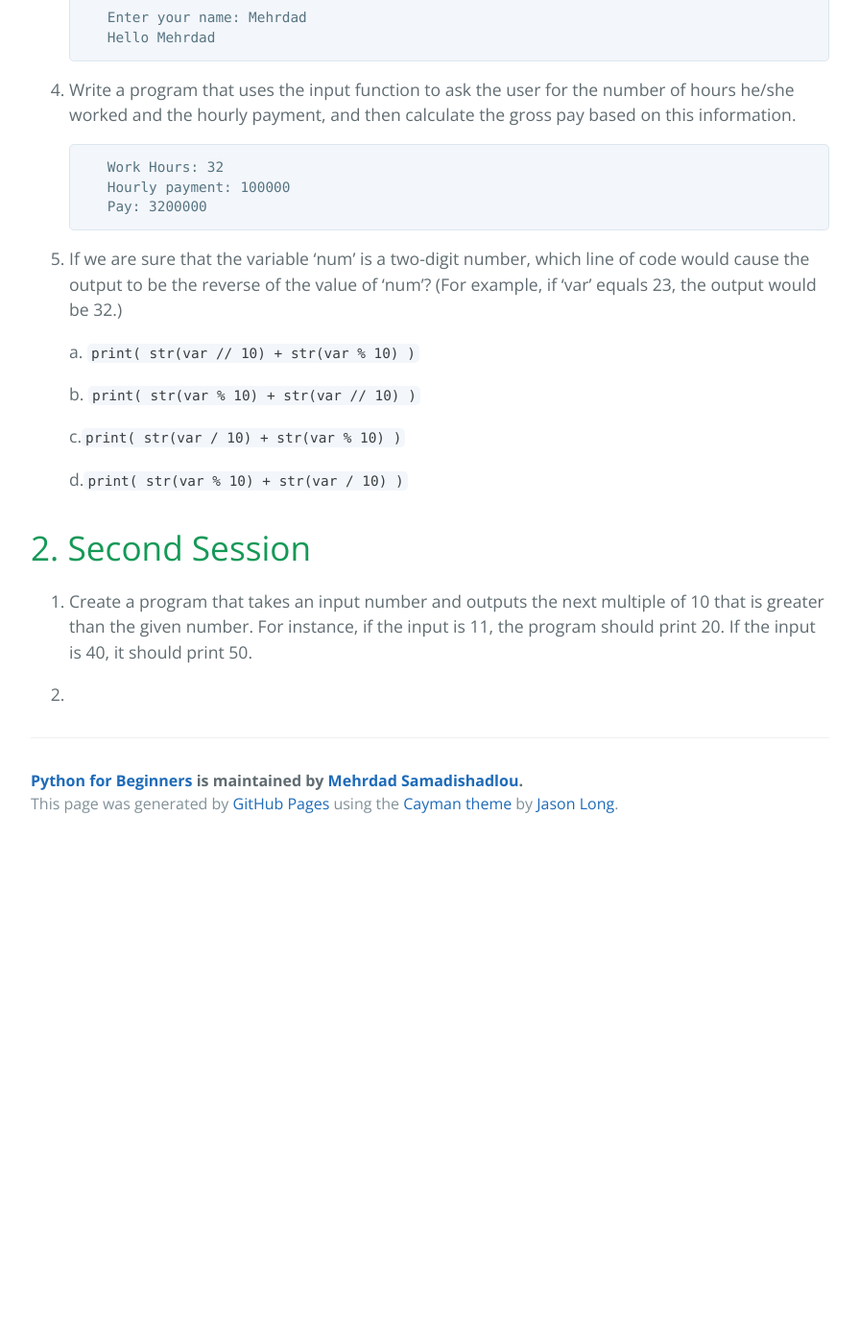
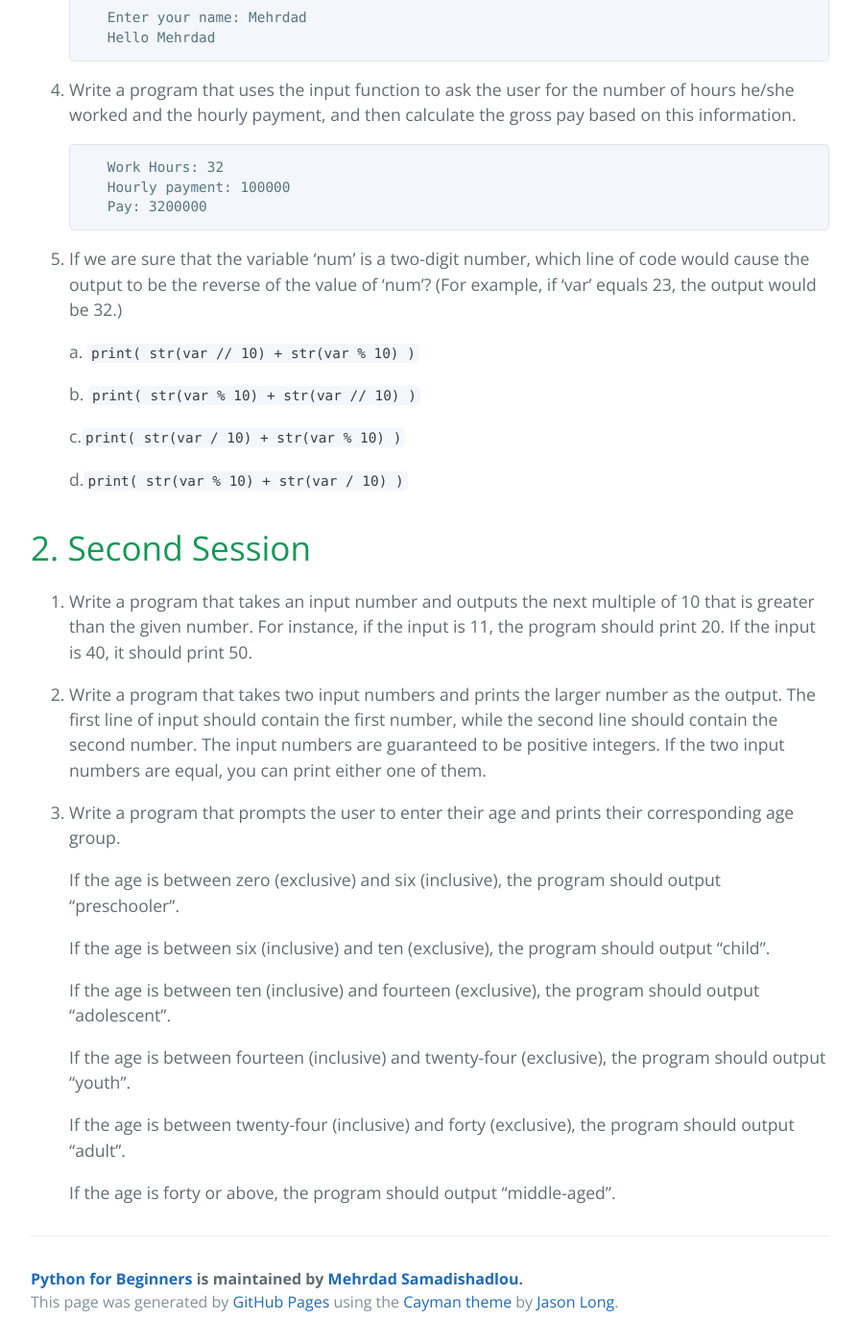
Before and after one commit to MehrdadSamadishadlou/Python_for_Beginners, a Jekyll site: the page built from nexercises.md, in a window 1280 px wide and 1400 px high, scrolled down 876 px. Shown: the whole window at 96% size, without its empty margins (192-1087 px from the left). Built offline with Jekyll 4.4.1, drawn with Linux system fonts in a browser that asks for light colours; before the commit the page ends 1757 px from its top, so only the background shows below that.

Commit message:
Update nexercises.md

```diff
--- a/nexercises.md
+++ b/nexercises.md
@@ -52,6 +52,20 @@ filename: nexercises
 
 # 2. Second Session
 
-1. Create a program that takes an input number and outputs the next multiple of 10 that is greater than the given number. For instance, if the input is 11, the program should print 20. If the input is 40, it should print 50.
+1. Write a program that takes an input number and outputs the next multiple of 10 that is greater than the given number. For instance, if the input is 11, the program should print 20. If the input is 40, it should print 50.
 
-2.
+2. Write a program that takes two input numbers and prints the larger number as the output. The first line of input should contain the first number, while the second line should contain the second number. The input numbers are guaranteed to be positive integers. If the two input numbers are equal, you can print either one of them.
+
+3. Write a program that prompts the user to enter their age and prints their corresponding age group.
+
+      If the age is between zero (exclusive) and six (inclusive), the program should output "preschooler".
+
+      If the age is between six (inclusive) and ten (exclusive), the program should output "child".
+
+      If the age is between ten (inclusive) and fourteen (exclusive), the program should output "adolescent".
+
+      If the age is between fourteen (inclusive) and twenty-four (exclusive), the program should output "youth".
+
+      If the age is between twenty-four (inclusive) and forty (exclusive), the program should output "adult".
+
+      If the age is forty or above, the program should output "middle-aged".
```
